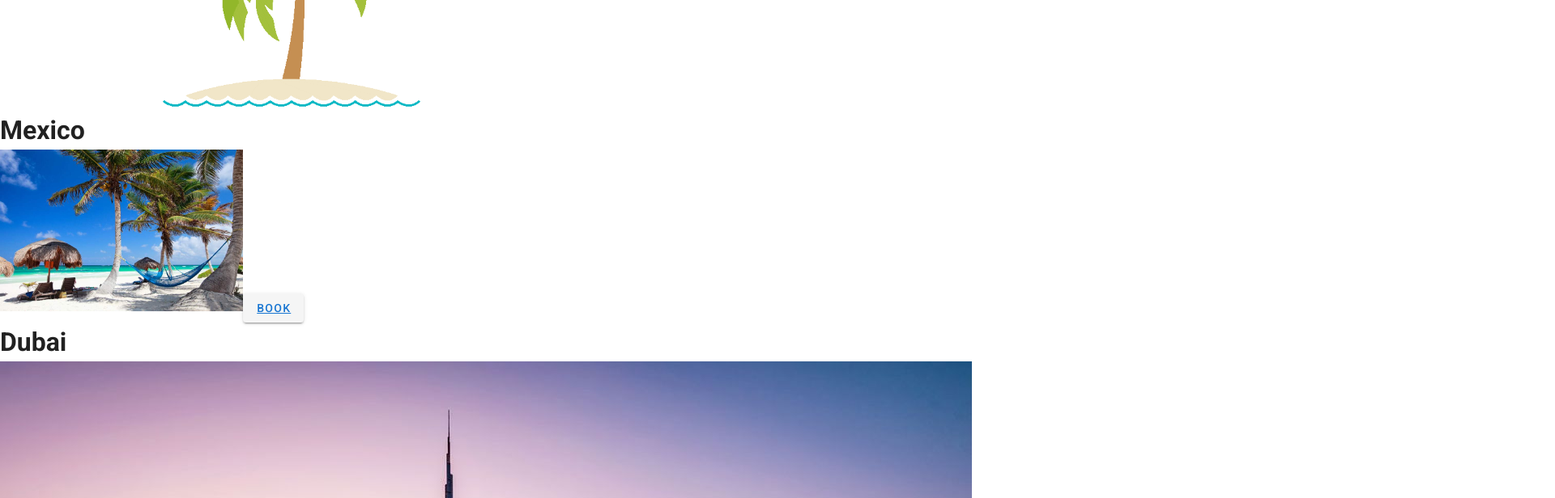
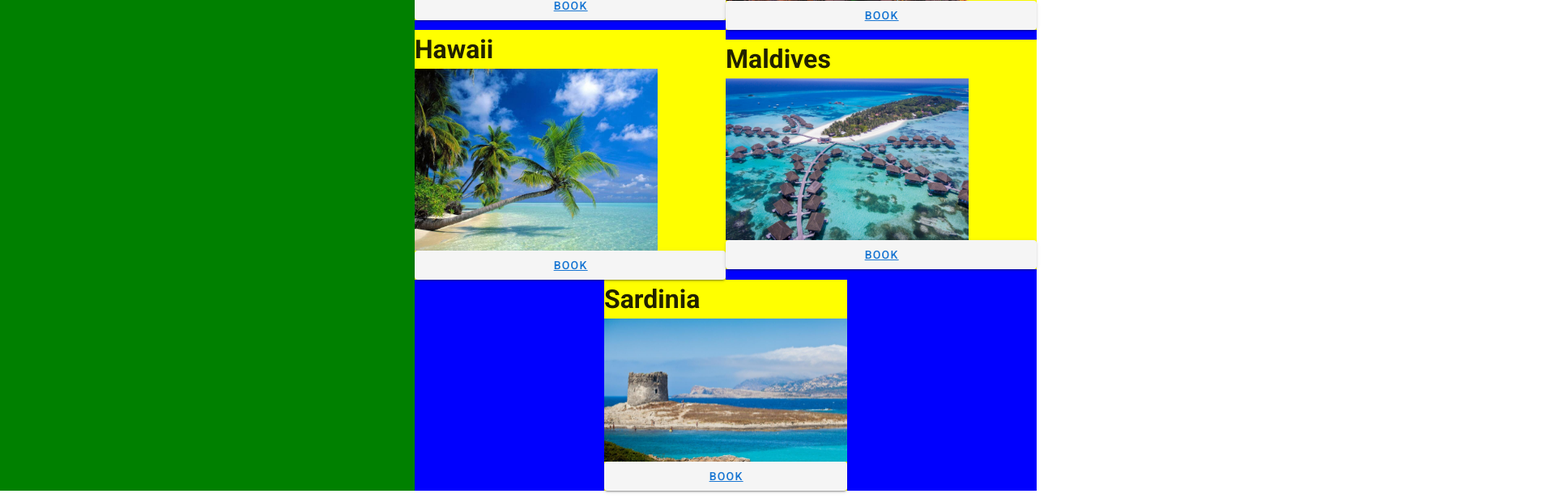
Before and after one commit to roberta-fiume/bookYourHoliday, a Vue app: page / in a window 1280 px wide. Shown: the part 320-936 px from the top of the page at 81% size, 1920 px wide, since content can reach past the window. Built offline with nearby package versions, Linux system fonts and the light colour scheme; what vuefire would draw is missing.

Commit message:
Added style structure for destinations component, added carousel to Mexico component and created booking

```diff
--- a/src/views/Destinations.vue
+++ b/src/views/Destinations.vue
@@ -19,39 +19,41 @@
 
 
         <div class="anim-destin-wrapper">
-                <Animation />
+            <div class="animation">
+                    <Animation />
+            </div>
             <div class="destinations-wrapper">
-                <div>
+                <div class="destination-box" id="dest1">
                     <h1>Mexico</h1>
                     <img :src="images.mexico" width="300px"/>
                     <v-btn>
                         <router-link to="/Mexico">Book</router-link>
                     </v-btn>
                 </div>
-                <div>
+                <div class="destination-box" id="dest2">
                     <h1>Dubai</h1>
-                    <img :src="images.dubai"/>
+                    <img :src="images.dubai" width="300px"/>
                     <v-btn>
                         <router-link to="/Dubai">Book</router-link>
                     </v-btn>
                 </div>
-                <div>
+                <div class="destination-box" id="dest3">
                     <h1>Hawaii</h1>
-                    <img :src="images.hawaii"/>
+                    <img :src="images.hawaii" width="300px"/>
                     <v-btn>
                         <router-link to="/Hawaii">Book</router-link>
                     </v-btn>
                 </div>
-                <div>
+                <div class="destination-box" id="dest4">
                     <h1>Maldives</h1>
-                    <img :src="images.maldives"/>
+                    <img :src="images.maldives"  width="300px"/>
                     <v-btn>
                         <router-link to="/Maldives">Book</router-link>
                     </v-btn>
                 </div>
-                <div>
+                <div class="destination-box" id="dest5">
                     <h1>Sardinia</h1>
-                    <img :src="images.sardinia"/>
+                    <img :src="images.sardinia"  width="300px"/>
                     <v-btn>
                         <router-link to="/Sardinia">Book</router-link>
                     </v-btn>
@@ -92,7 +94,33 @@
 
  <style>
 
+    .animation {
+        background: green;
+        flex: 1 1 40%;
+    }
+
+   .anim-destin-wrapper {
+       display: flex;
+       flex-direction: row;
+   }
+
     .destinations-wrapper {
+        display: flex;
+        background: blue;
+        flex-direction: row;
+        flex-wrap: wrap;
+        flex: 1 1 60%;
+        align-items: center;
+        justify-content: center;
+    }
+
+    .destination-box {
+        background: yellow;
+        display:  flex;
         flex: 1 1 50%;
+        flex-direction: column;
+    }
+     #dest5 {
+         flex: 0 auto;
     }
  </style>
--- a/src/views/Mexico.vue
+++ b/src/views/Mexico.vue
@@ -1,19 +1,133 @@
 <template>
 <div>
-        MEXICO
+ <h1> MEXICO</h1>
+    <v-carousel>
+        <v-carousel-item
+        v-for="(item,i) in items"
+        :key="i"
+        :src="item.src"
+        reverse-transition="fade-transition"
+        transition="fade-transition"
+        ></v-carousel-item>
+    </v-carousel>
+
+    <div class="booking-bedroom-size">
+        <span>Bedroom: </span>
+        <v-container fluid>
+            <v-radio-group v-model="radios" :mandatory="false">
+            <v-radio label="Single" value="Single"></v-radio>
+            <v-radio label="Double" value="Double"></v-radio>
+            </v-radio-group>
+            <p> You chose: {{ radios || 'null' }}</p>
+        </v-container>
+    </div>
+
+    <div class="booking-num-people">
+        <span>Number of people: </span>
+        <span>{{people}}</span>
+        <v-btn class="butt-increment" @click="increment"> + </v-btn>
+    </div>
+
+    <div class="booking-bedroom-type">
+        <span>Bedroom type: </span>
+        <v-container fluid>
+            <v-radio-group v-model="bedroomType" :mandatory="false">
+            <v-radio label="Standard" value="Standard"></v-radio>
+            <v-radio label="Suite" value="Suite"></v-radio>
+            <v-radio label="Gold Suite" value="Gold Suite"></v-radio>
+            </v-radio-group>
+            <p> You chose: {{ bedroomType || 'null' }}</p>
+        </v-container>
+    </div>
+
+    <v-btn @click="showPrice">Show price</v-btn>
+
+    <div class="booking-price" v-if="priceBox" >
+        The booking price is: <span> {{finalPrice}}</span>
+    </div>
 
 </div>
 </template>
 
 <script>
   export default {
+    data () {
+      return {
+        items: [
+          {
+            src: 'https://cdn.vuetifyjs.com/images/carousel/squirrel.jpg',
+          },
+          {
+            src: 'https://cdn.vuetifyjs.com/images/carousel/sky.jpg',
+          },
+          {
+            src: 'https://cdn.vuetifyjs.com/images/carousel/bird.jpg',
+          },
+          {
+            src: 'https://cdn.vuetifyjs.com/images/carousel/planet.jpg',
+          },
+        ],
 
-    data() {
-        return {
-                images: {
-                mexico: require('@/assets/img/mexico.jpeg')
+        radios: 'Single',
+        people: 0,
+        bedroomType: 'Standard',
+        finalPrice: '',
+        priceBox: false,
+        prices: []
+      }
+    },
+
+
+    created() {
+        this.people = 0;
+    },
+
+   methods: {
+       increment() {
+           this.people++;
+       },
+
+       showPrice() {
+           this.priceBox = !this.priceBox;
+           this.createPrices();
+       },
+
+       createPrices() {
+           let bookingInfo = [];
+           bookingInfo.push(this.radios, this.people, this.bedroomType);
+           this.prices = bookingInfo;
+          this.combinations();
+
+       },
+
+       combinations() {
+         if (this.prices[0] === "Single" && this.prices[1] == 1 && this.prices[2] === "Standard") {
+             this.finalPrice = '£50';
+             console.log("FINAL PRICEEE", this.finalPrice)
+         } else if (this.prices[0] === "Single" && this.prices[1] == 1 && this.prices[2] === "Suite") {
+             this.finalPrice = "We're sorry, we don't have Suites for single bedrooms";
+        } else if (this.prices[0] === "Single" && this.prices[1] == 2 && this.prices[2] === "Standard") {
+             this.finalPrice = "Error! there cannot be two people in a Single bedroom. Please retry.";
+        }  else if (this.prices[0] === "Single" && this.prices[1] == 1 && this.prices[2] === "Gold Suite") {
+             this.finalPrice = "We're sorry, we don't provide Gold Suites for single bedrooms";
+         } else if (this.prices[0] === "Double" && this.prices[1] == 1 && this.prices[2] === "Standard") {
+             this.finalPrice = '£100';
+         } else if (this.prices[0] === "Double" && this.prices[1] == 1 && this.prices[2] === "Standard") {
+              this.finalPrice = '£100';
+         } else if (this.prices[0] === "Double" && this.prices[1] == 1 && this.prices[2] === "Suite") {
+               this.finalPrice = '£170';
+         } else if (this.prices[0] === "Double" && this.prices[1] == 1 && this.prices[2] === "Gold Suite") {
+              this.finalPrice = '£220';
+         } else if (this.prices[0] === "Double" && this.prices[1] == 2 && this.prices[2] === "Standard") {
+             this.finalPrice = '£200';
+         } else if (this.prices[0] === "Double" && this.prices[1] == 2 && this.prices[2] === "Suite") {
+              this.finalPrice = '£270';
+         } else if (this.prices[0] === "Double" && this.prices[1] == 2 && this.prices[2] === "Gold Suite") {
+               this.finalPrice = '£350';
          }
        }
    }
+
+
   }
 </script>
```
Lines whose indentation alone changed are shown as unchanged.
